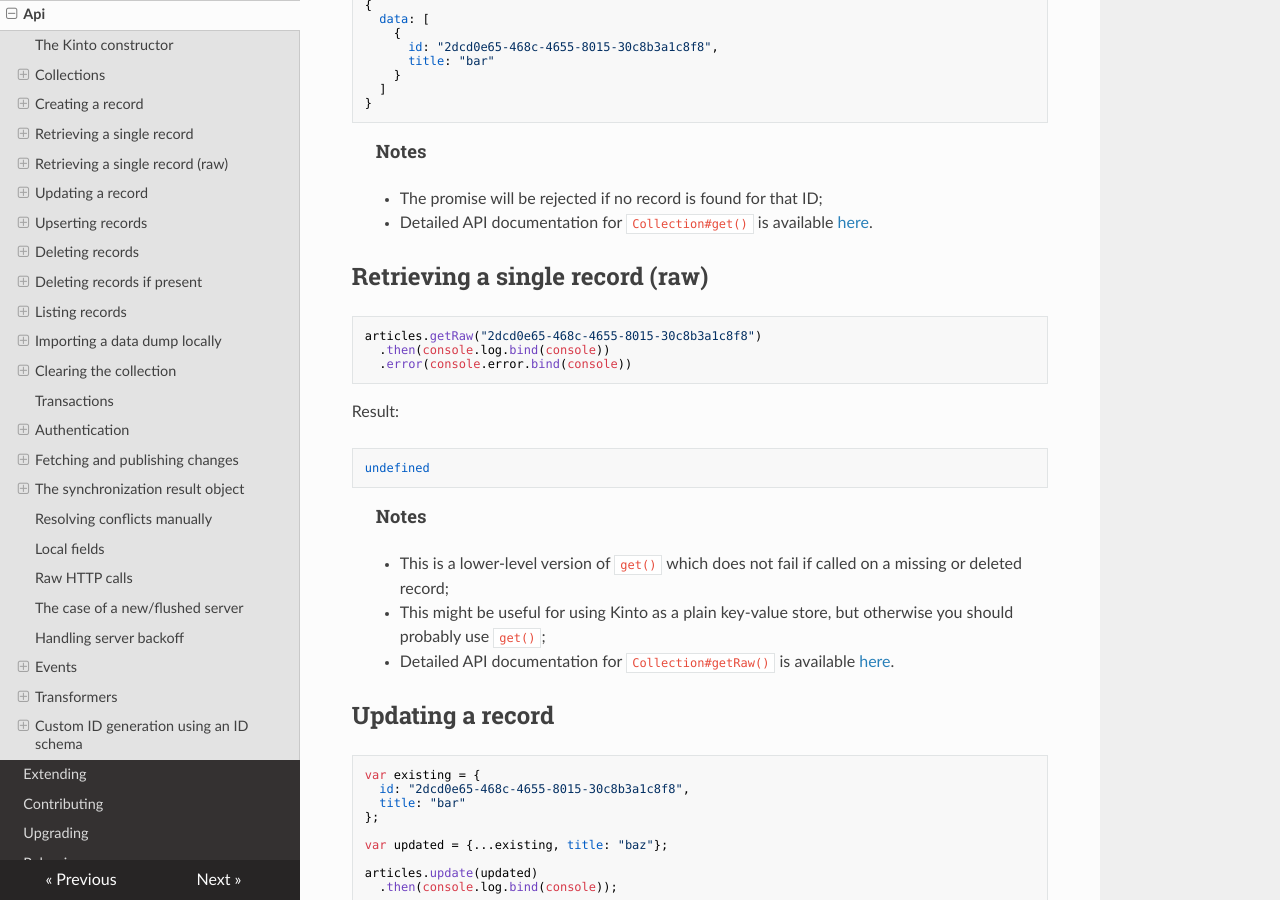
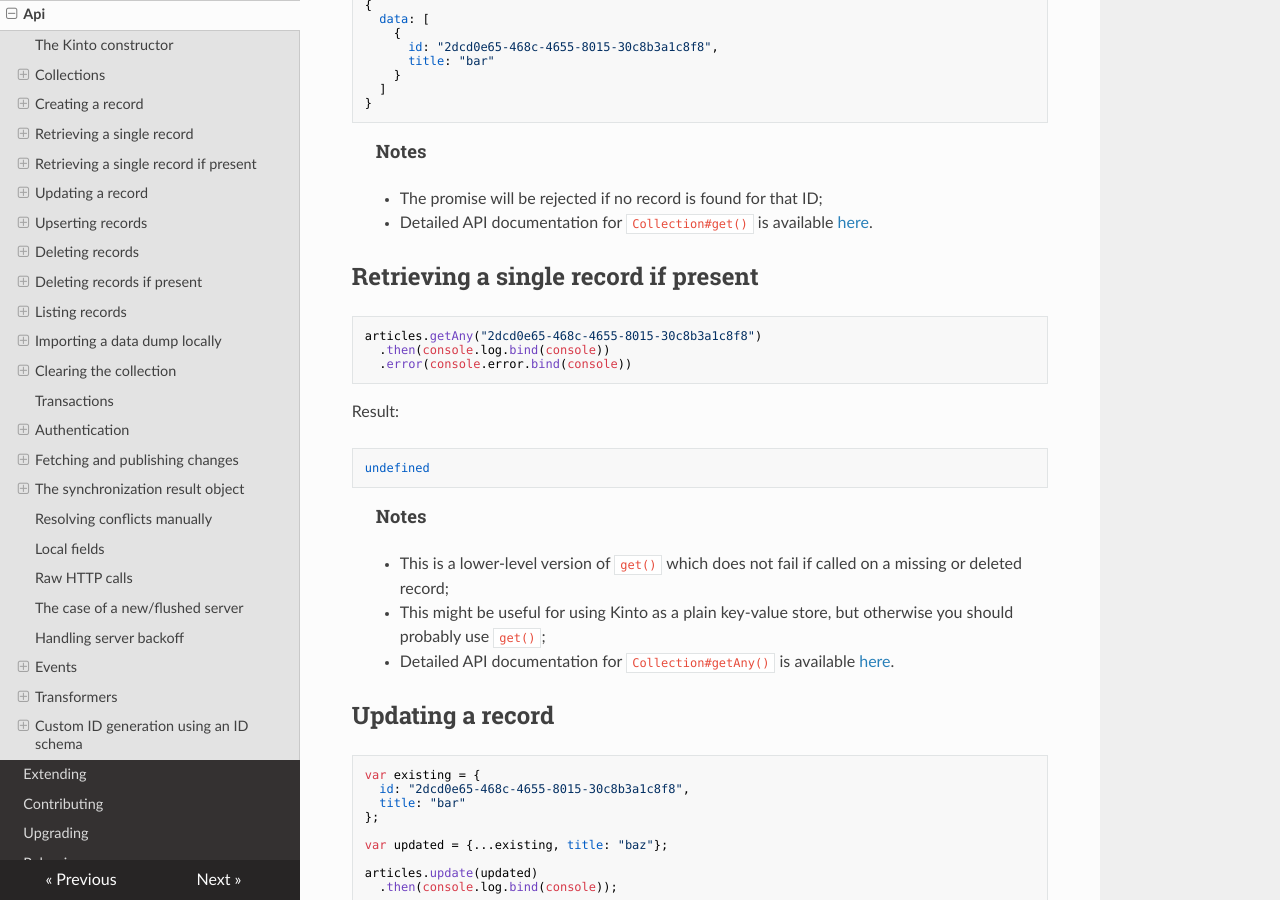
Before and after one commit to Kinto/kinto.js, an MkDocs documentation site: the page built from docs/api.md, in a window 1280 px wide and 900 px high, scrolled down 1912 px. Built offline with MkDocs 1.6.1, drawn with Linux system fonts in a browser that asks for light colours; nearby versions of some CDN libraries; old or Windows-style settings are respelled for this version of MkDocs.

Commit message:
Rename getRaw to getAny() (ref #474)

````diff
--- a/docs/api.md
+++ b/docs/api.md
@@ -91,10 +91,10 @@ Result:
 > - The promise will be rejected if no record is found for that ID;
 > - Detailed API documentation for `Collection#get()` is available [here](https://doc.esdoc.org/github.com/Kinto/kinto.js/class/src/collection.js~Collection.html#instance-method-get).
 
-## Retrieving a single record (raw)
+## Retrieving a single record if present
 
 ```js
-articles.getRaw("2dcd0e65-468c-4655-8015-30c8b3a1c8f8")
+articles.getAny("2dcd0e65-468c-4655-8015-30c8b3a1c8f8")
   .then(console.log.bind(console))
   .error(console.error.bind(console))
 ```
@@ -109,7 +109,7 @@ undefined
 >
 > - This is a lower-level version of `get()` which does not fail if called on a missing or deleted record;
 > - This might be useful for using Kinto as a plain key-value store, but otherwise you should probably use `get()`;
-> - Detailed API documentation for `Collection#getRaw()` is available [here](https://doc.esdoc.org/github.com/Kinto/kinto.js/class/src/collection.js~Collection.html#instance-method-getRaw).
+> - Detailed API documentation for `Collection#getAny()` is available [here](https://doc.esdoc.org/github.com/Kinto/kinto.js/class/src/collection.js~Collection.html#instance-method-getAny).
 
 ## Updating a record
 
````
Also changed, not shown: 2 other files.
